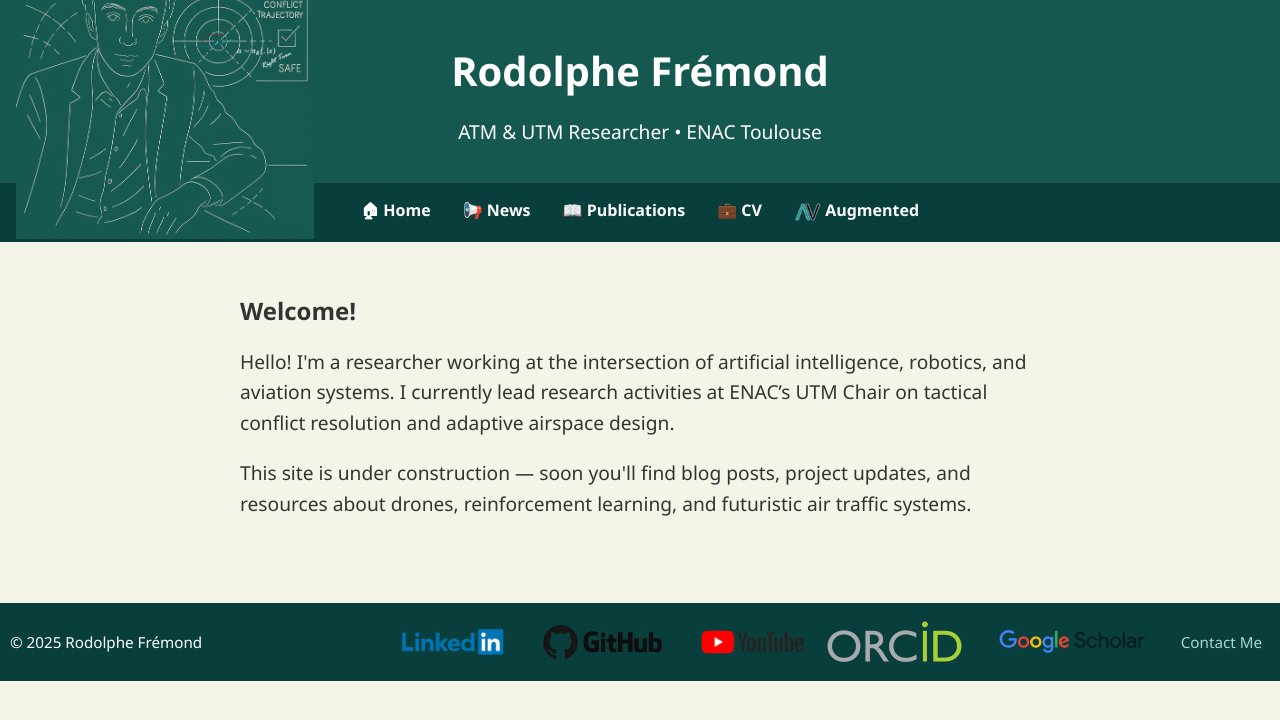
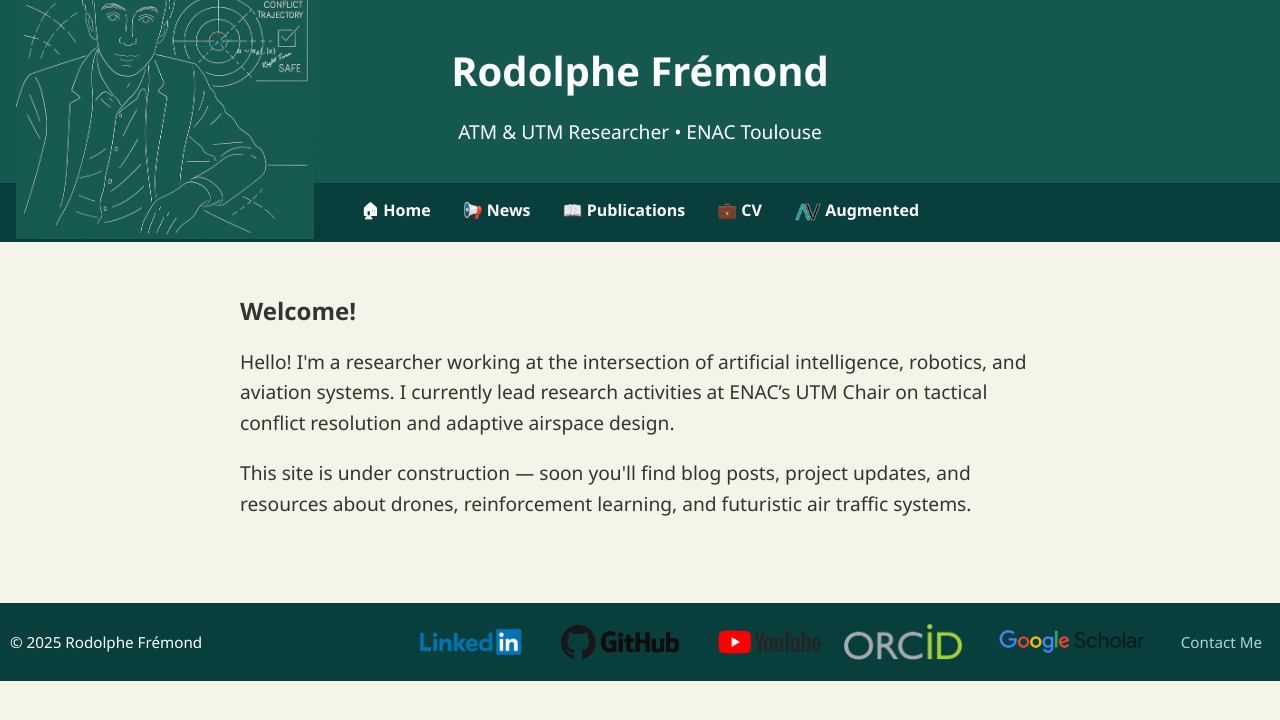
Before and after one commit to RodolpheFmd/rodolphefmd.github.io, a plain HTML site: page index.html in a window 1280 px wide. Drawn offline with Linux system fonts and the light colour scheme.

Commit message:
Update index.html

```diff
--- a/index.html
+++ b/index.html
@@ -139,7 +139,7 @@
       <img src="YoutubeLogo.png" alt="YouTube" style="height:58px; vertical-align:middle;">
     </a>
     <a href="https://orcid.org/0009-0008-1513-9597" target="_blank">
-      <img src="ORCID_logo.png" alt="ORCID" style="height:48px; vertical-align:middle;">
+      <img src="ORCID_logo.png" alt="ORCID" style="height:42px; vertical-align:middle;">
     </a>
     <a href="https://scholar.google.com/citations?user=9fWCURwAAAAJ&hl=en" target="_blank">
       <img src="GoogleScholarLogo.png" alt="Google Scholar" style="height:58px; vertical-align:middle;">
```
